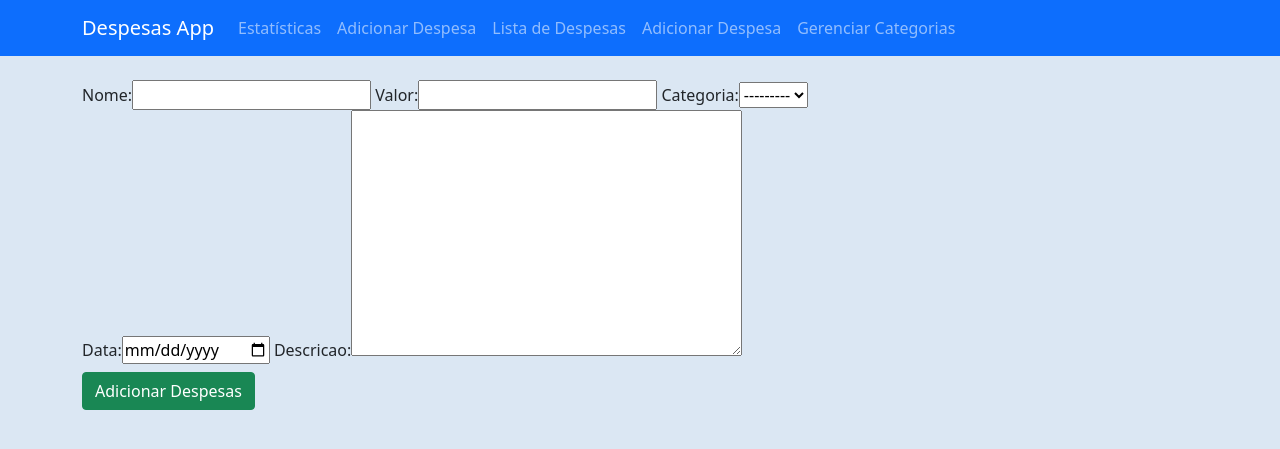
After one commit to LucasMatheus12/projeto-meu-bolso, a Django app: page /despesas/adicionar/ in a window 1280 px wide. The commit adds this page. Shown: the top 449 px of the page. Run offline with Django 3.2, Linux system fonts and the light colour scheme; the visitor is signed in with stand-in values (Sample User, id 1); data that the repository does not hold is empty; some libraries are stand-ins or nearby versions.

Commit message:
<feat> [template de adicionar despesa] <Adicionando template de adicionar depesas>

```diff
--- a/despesas/urls.py
+++ b/despesas/urls.py
@@ -1,8 +1,9 @@
 from django.urls import path
-from .views import GerenciarCategoriaView,ListaDespesasView
+from .views import GerenciarCategoriaView,ListaDespesasView,AdicionarDespesaView
 
 
 urlpatterns=[
     path('categorias/',view=GerenciarCategoriaView.as_view(),name='gerenciar_categorias'),
     path('despesas/',view=ListaDespesasView.as_view(),name='lista_despesas'),
+    path('despesas/adicionar/',view=AdicionarDespesaView.as_view(),name='adicionar_despesas'),
 ]
--- a/despesas/views.py
+++ b/despesas/views.py
@@ -6,24 +6,24 @@ from django.shortcuts import render,redirect
 # Create your views here.
 
 class AdicionarDespesaView(View):
-    template_name='despesas/adicionando_depesas.html'
+    template_name= 'despesas/adicionar_despesas.html'
     def get(self,request):
-        Categorias= Categoria.objects.filter(usuario = request.user)
+        categorias = Categoria.objects.filter(usuario = request.user)
         form = DespesaForm(user=request.user)
         context = {
             'categorias':categorias,
             'form':form,
         }
-        return render(request,self.template_name,context)
-    def post(self, request):
+        return render (request,self.template_name,context)
+    def post(self,request):
         form = DespesaForm(request.user,request.POST)
         if form.is_valid():
-            despesa= form.save(commit=False)
+            despesa = form.save(commit=False)
             despesa.usuario = request.user
             despesa.save()
-            return redirect ('lista_depesas')
+            return redirect ('lista_despesas')
         categorias = Categoria.objects.filter(usuario=request.user)
-        return render(request, self.template_name,{'categorias':categorias,'form':form})
+        return render (request, self.template_name,{'categorias':categorias,'form':form})
 class ListaDespesasView(View):
     template_name='despesas/lista_despesas.html'
     def get(self,request):
--- /dev/null
+++ b/templates/despesas/adicionar_despesas.html
@@ -0,0 +1,15 @@
+{% extends 'base.html' %}
+{% load bootstrap %}
+{% block content %}
+<div>
+    <div class="col-md-8" >
+        <div>
+            <form action="" method="post">
+                {% csrf_token %}
+                {{form|bootstrap}}
+                <button class="btn btn-success mt-2" type="submit"> Adicionar Despesas</button>
+            </form>
+        </div>
+    </div>
+</div>
+{% endblock %}
--- a/templates/menu.html
+++ b/templates/menu.html
@@ -8,6 +8,9 @@
         <ul class="navbar-nav">
           <li class="nav-item">
             <a class="nav-link">Estatísticas</a>
+          </li>
+          <li class="nav-item">
+            <a class="nav-link" href="{% url 'adicionar_despesas'%}" >Adicionar Despesa</a>
           </li>
           <li class="nav-item">
             <a class="nav-link" href="{% url 'lista_despesas'%}">Lista de Despesas</a>
```
Also changed, not shown: templates/despesas/adicionando_depesas.html (deleted).
